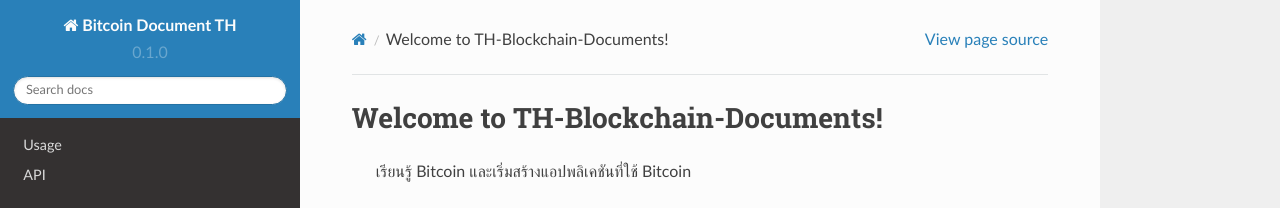
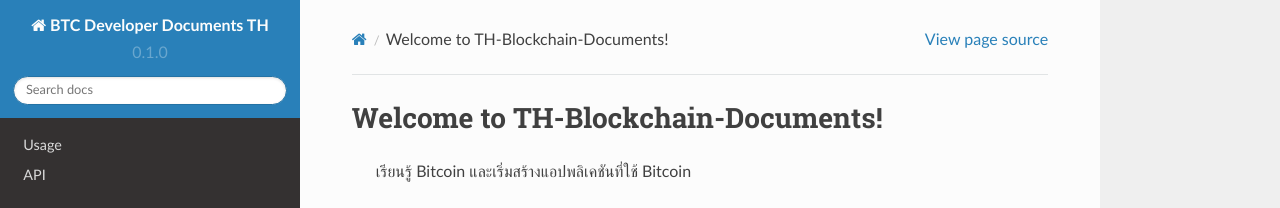
Before and after one commit to KonPhanTang/Documents, a Sphinx documentation site: the page built from docs/source/index.rst, in a window 1280 px wide. Shown: the top 208 px of the page. Built offline with Sphinx 7.4.7 and the Read the Docs theme 2.0.0, drawn with Linux system fonts in a browser that asks for light colours.

Commit message:
Update conf.py

```diff
--- a/docs/source/conf.py
+++ b/docs/source/conf.py
@@ -2,7 +2,7 @@
 
 # -- Project information
 
-project = 'Bitcoin Document TH'
+project = 'BTC Developer Documents TH'
 copyright = '2022, Microtronic.biz'
 author = 'DevG'
 
```
